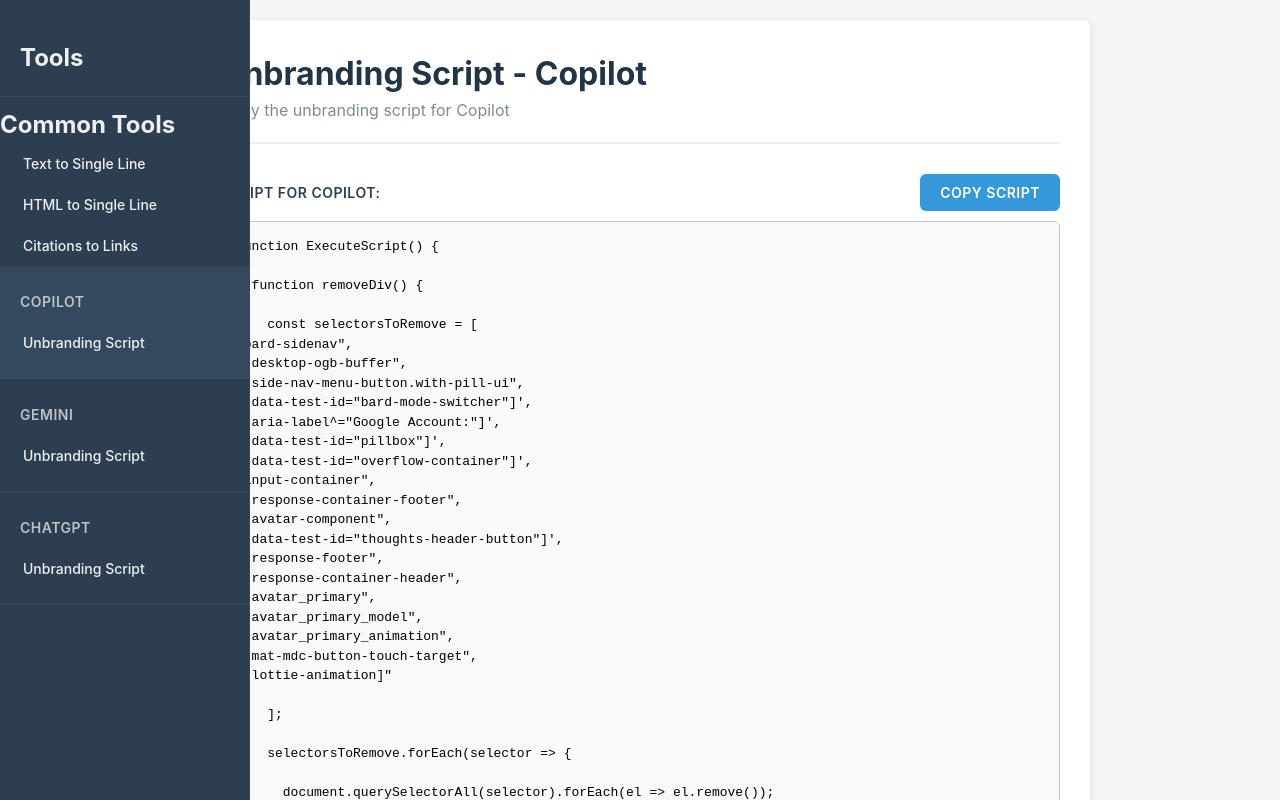
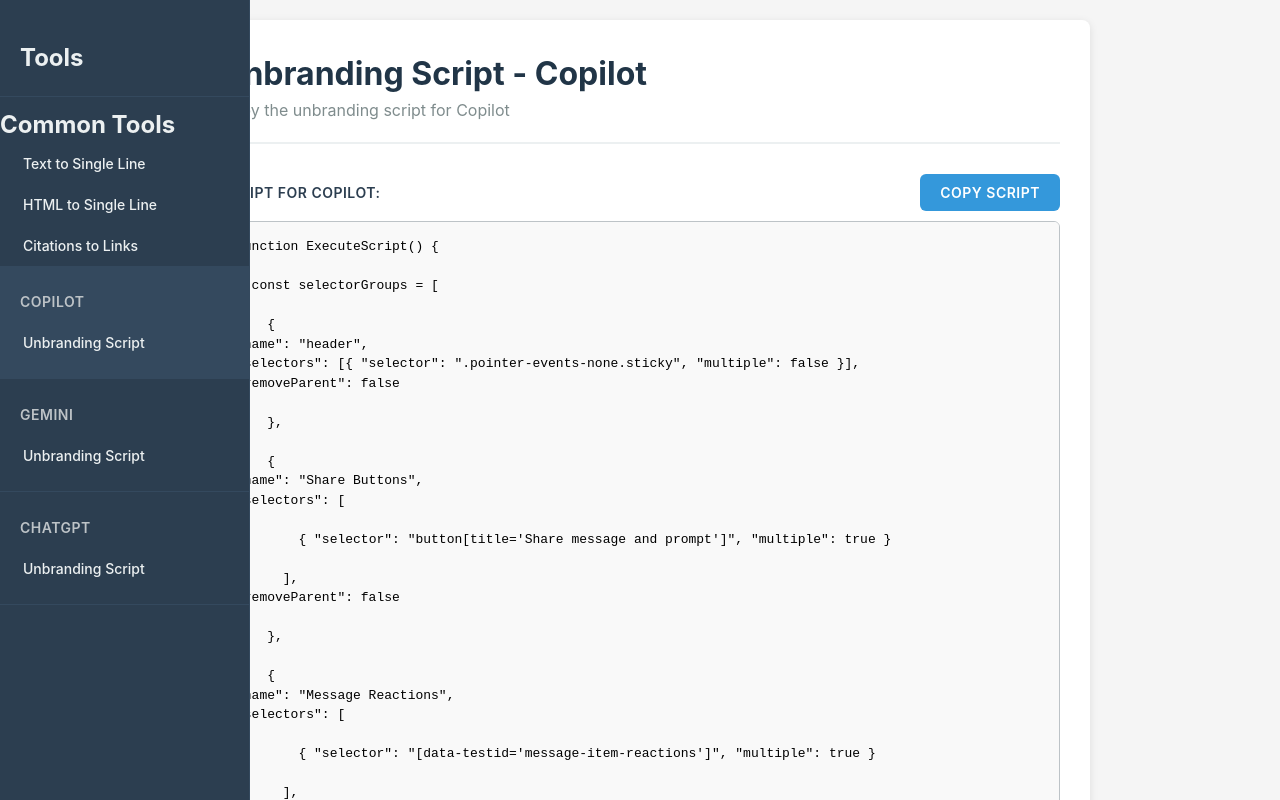
Before and after one commit to pramojmohanan/compete, a React (Vite) app: page /copilot/unbranding-script in a window 1280 px wide. Built offline with nearby package versions, Linux system fonts and the light colour scheme.

Commit message:
fix unbranding

```diff
--- a/src/data/unbrandingScripts.ts
+++ b/src/data/unbrandingScripts.ts
@@ -75,7 +75,10 @@
 
   observer.observe(document.body, { childList: true, subtree: true });
 
-}`,
+}
+
+// Execute the script
+ExecuteScript();`,
   chatgpt: `function ExecuteScript() {
 
   const selectorGroups = [
@@ -415,68 +418,331 @@
 
   return "Cleanup complete";
 
-}`,
+}
+
+// Execute the script
+ExecuteScript();`,
   copilot: `function ExecuteScript() {
 
-  function removeDiv() {
+  const selectorGroups = [
 
-    const selectorsToRemove = [
-"bard-sidenav",
-".desktop-ogb-buffer",
-".side-nav-menu-button.with-pill-ui",
-'[data-test-id="bard-mode-switcher"]',
-'[aria-label^="Google Account:"]',
-'[data-test-id="pillbox"]',
-'[data-test-id="overflow-container"]',
-"input-container",
-".response-container-footer",
-".avatar-component",
-'[data-test-id="thoughts-header-button"]',
-".response-footer",
-".response-container-header",
-".avatar_primary",
-".avatar_primary_model",
-".avatar_primary_animation",
-".mat-mdc-button-touch-target",
-"[lottie-animation]"
+    {
+"name": "header",
+"selectors": [{ "selector": ".pointer-events-none.sticky", "multiple": false }],
+"removeParent": false
+
+    },
+
+    {
+"name": "Share Buttons",
+"selectors": [
+
+        { "selector": "button[title='Share message and prompt']", "multiple": true }
+
+      ],
+"removeParent": false
+
+    },
+
+    {
+"name": "Message Reactions",
+"selectors": [
+
+        { "selector": "[data-testid='message-item-reactions']", "multiple": true }
+
+      ],
+"removeParent": false
+
+    },
+
+    {
+"name": "Date Divider",
+"selectors": [
+
+        { "selector": "[data-testid='date-divider']", "multiple": true }
+
+      ],
+"removeParent": false
+
+    },
+
+    {
+"name": "Citation Cards",
+"selectors": [
+
+        { "selector": "[data-testid='citation-cards-row']", "multiple": true }
+
+      ],
+"removeParent": false
+
+    },
+
+    {
+"name": "Composer Container",
+"selectors": [
+
+        { "selector": ".relative.max-h-full.w-expanded-composer", "multiple": false }
+
+      ],
+"removeParent": false
+
+    },
+
+    {
+"name": "Scroll to Top Button",
+"selectors": [
+
+        { "selector": ".relative.flex.items-center.gap-x-1\\\\.5", "multiple": true },
+
+        { "selector": "span.relative.rounded-full.bg-white\\\\/40", "multiple": true }
+
+      ],
+"removeParent": false
+
+    },
+
+    {
+"name": "Open Sidebar Button",
+"selectors": [
+
+        { "selector": "button[aria-label='Open sidebar']", "multiple": true }
+
+      ],
+"removeParent": false
+
+    },
+
+    {
+"name": "Sidebar Container",
+"selectors": [
+
+        { "selector": ".w-sidebar", "multiple": false },
+
+        { "selector": "[data-testid='sidebar-settings-button']", "multiple": false }
+
+      ],
+"removeParent": true
+
+    },
+
+    {
+"name": "Sidebar Navigation",
+"selectors": [
+
+        { "selector": "[data-testid='sidebar-container']", "multiple": false },
+
+        { "selector": "[data-testid='sidebar-copilot-brand-button']", "multiple": false },
+
+        { "selector": "[data-testid='sidebar-new-conversation-button']", "multiple": false }
+
+      ],
+"removeParent": true
+
+    },
+
+    {
+"name": "Sidebar Width Container",
+"selectors": [
+
+        { "selector": "div.absolute.h-full.w-0[style*='width: 52px']", "multiple": false },
+
+        { "selector": "div.md\\\\:w-\\\\[52px\\\\]", "multiple": false }
+
+      ],
+"removeParent": false
+
+    },
+
+    {
+"name": "User Messages Background",
+"selectors": [
+
+        { "selector": "[data-content='user-message']", "multiple": true }
+
+      ],
+"removeParent": false,
+"style": {
+
+        "backgroundColor": "#f0f0f0"
+
+      }
+
+    },
+
+    {
+"name": "Main Background",
+"selectors": [
+
+        { "selector": "[data-testid='chat-page']", "multiple": false }
+
+      ],
+"removeParent": false,
+"style": {
+
+        "backgroundColor": "#ffffff"
+
+      }
+
+    },
+
+    {
+"name": "Body Background",
+"selectors": [
+
+        { "selector": "body", "multiple": false }
+
+      ],
+"removeParent": false,
+"style": {
+
+        "backgroundColor": "#ffffff"
+
+      }
+
+    }
 
   ];
 
-    selectorsToRemove.forEach(selector => {
+  // Core logic to apply styles or remove elements
 
-      document.querySelectorAll(selector).forEach(el => el.remove());
+  selectorGroups.forEach((group) => {
+
+    group.selectors.forEach((item) => {
+
+      if (!item) return;
+
+      const hasStyle = !!group.style;
+
+      const applyStyles = (el) => {
+
+        if (hasStyle) {
+
+          const { parent, ...ownStyles } = group.style;
+
+          Object.entries(ownStyles).forEach(([key, value]) => {
+
+            el.style[key] = value;
 
           });
 
-    document.querySelectorAll(".user-query-bubble-with-background").forEach(el => {
+          if (parent && el.parentElement) {
 
-      el.style.backgroundColor = "#E9E9E9";
+            Object.entries(parent).forEach(([key, value]) => {
+
+              el.parentElement.style[key] = value;
 
             });
 
-    document.querySelectorAll("button.button.ng-star-inserted").forEach(el => {
+          }
 
-      el.style.backgroundColor = "#E9E9E9";
+        }
+
+      };
+
+      if (item.multiple) {
+
+        const elements = document.querySelectorAll(item.selector);
+
+        console.log(\`Found \${elements.length} elements for: \${item.selector}\`);
+
+        elements.forEach((el) => {
+
+          if (hasStyle) {
+
+            applyStyles(el);
+
+          } else if (group.removeParent && el.parentElement) {
+
+            el.parentElement.remove();
+
+          } else {
+
+            el.remove();
+
+          }
 
         });
 
-    document.querySelectorAll('button[data-test-id="view-report-button"]').forEach(el => {
+      } else {
 
-      el.style.backgroundColor = "#E9E9E9";
+        const el = document.querySelector(item.selector);
+
+        if (!el) {
+
+          console.log(\`No element found for: \${item.selector}\`);
+
+          return;
+
+        }
+
+        if (hasStyle) {
+
+          applyStyles(el);
+
+        } else if (group.removeParent && el.parentElement) {
+
+          el.parentElement.remove();
+
+        } else {
+
+          el.remove();
+
+        }
+
+      }
 
     });
 
-    const promo = document.querySelector("contextual-discovery-response-promotion");
+  });
 
-    if (promo) promo.remove();
+  // Remove empty <div>s
+
+  let removed;
+
+  let iterations = 0;
+
+  do {
+
+    removed = false;
+
+    const allDivs = document.querySelectorAll("div");
+
+    allDivs.forEach((div) => {
+
+      const isEmpty = [...div.childNodes].every((node) => {
+
+        return (
+
+          (node.nodeType === Node.TEXT_NODE && node.textContent.trim() === "") ||
+
+          node.nodeType === Node.COMMENT_NODE
+
+        );
+
+      });
+
+      if (isEmpty) {
+
+        div.remove();
+
+        removed = true;
 
       }
 
-  setTimeout(removeDiv, 1000);
+    });
 
-  const observer = new MutationObserver(() => removeDiv());
+    iterations++;
 
-  observer.observe(document.body, { childList: true, subtree: true });
+    if (iterations > 100) break; // Safety limit
 
-}`
+  } while (removed);
+
+  console.log("Cleanup complete");
+
+  return "Cleanup complete";
+
+}
+
+// Execute the script
+ExecuteScript();`
 };
--- a/src/pages/UnbrandingScriptPage.tsx
+++ b/src/pages/UnbrandingScriptPage.tsx
@@ -13,17 +13,40 @@
   const platformScript = unbrandingScripts[appKey] || '';
   const [copied, setCopied] = useState(false);
 
-  const handleCopy = () => {
-    if (platformScript) {
-      navigator.clipboard
-        .writeText(platformScript)
-        .then(() => {
-          setCopied(true);
-          setTimeout(() => setCopied(false), 2000);
-        })
-        .catch((err) => {
-          console.error('Failed to copy:', err);
-        });
+  const handleCopy = async () => {
+    if (!platformScript) return;
+
+    try {
+      if (navigator.clipboard && navigator.clipboard.writeText) {
+        await navigator.clipboard.writeText(platformScript);
+        setCopied(true);
+        setTimeout(() => setCopied(false), 2000);
+      } else {
+        // Fallback for browsers without Clipboard API
+        const textArea = document.createElement('textarea');
+        textArea.value = platformScript;
+        document.body.appendChild(textArea);
+        textArea.select();
+        document.execCommand('copy');
+        document.body.removeChild(textArea);
+        setCopied(true);
+        setTimeout(() => setCopied(false), 2000);
+      }
+    } catch (error) {
+      console.error('Failed to copy:', error);
+      // Fallback copy method
+      try {
+        const textArea = document.createElement('textarea');
+        textArea.value = platformScript;
+        document.body.appendChild(textArea);
+        textArea.select();
+        document.execCommand('copy');
+        document.body.removeChild(textArea);
+        setCopied(true);
+        setTimeout(() => setCopied(false), 2000);
+      } catch (fallbackError) {
+        console.error('Fallback copy also failed:', fallbackError);
+      }
     }
   };
 
```
Lines whose indentation alone changed are shown as unchanged.
